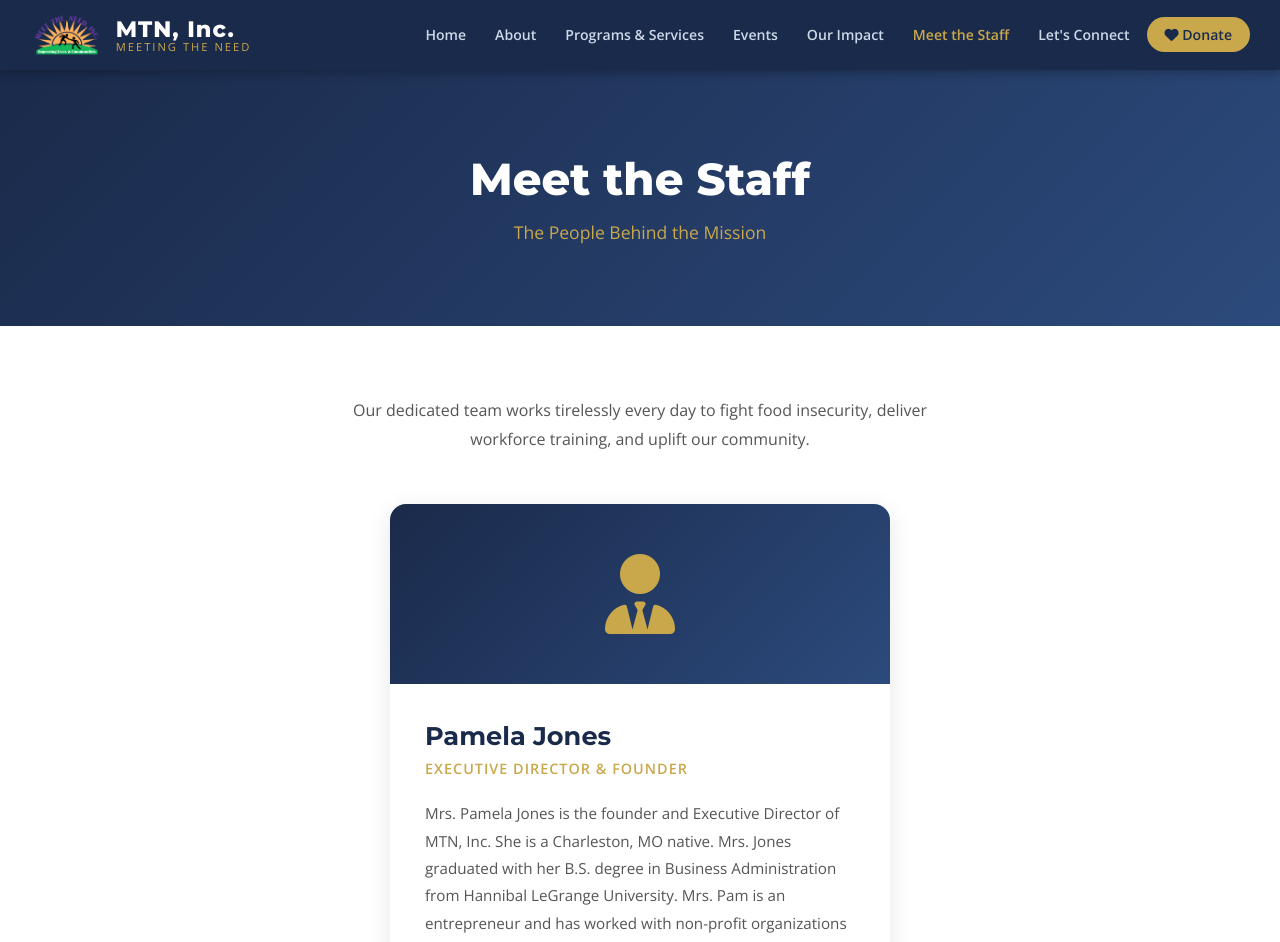
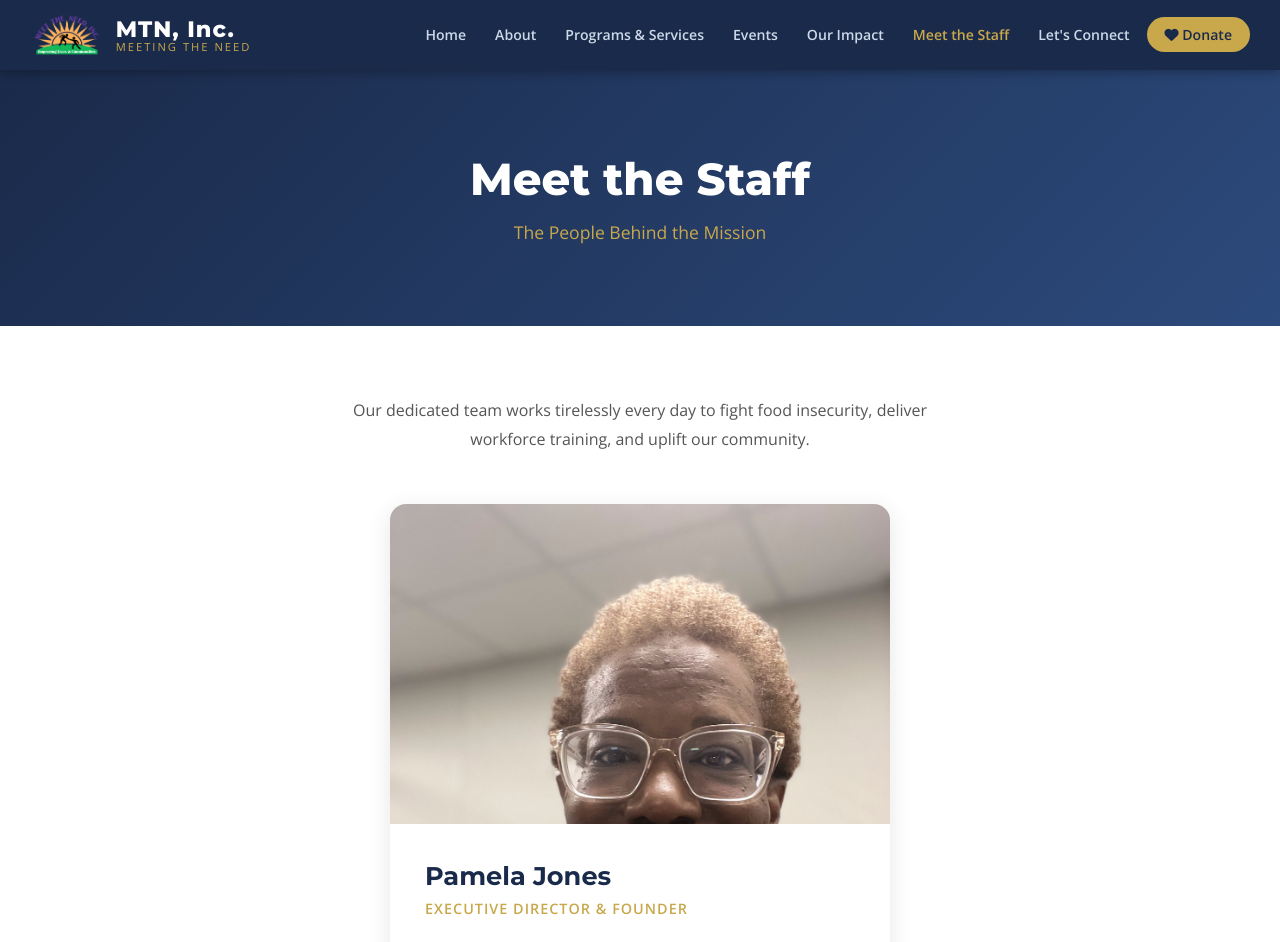
Before and after one commit to lexxiij/MTNWebsite, an Angular app: page /staff in a window 1280 px wide. Shown: the top 942 px of the page. Built offline with nearby package versions, Linux system fonts and the light colour scheme.

Commit message:
feat: move staff photo to Pam Jones card on staff page

```diff
--- a/src/app/pages/about/about.component.html
+++ b/src/app/pages/about/about.component.html
@@ -43,13 +43,10 @@
   </div>
 </section>
 
-<!-- Team Photo Section -->
+<!-- Team Stats Section -->
 <section class="about-photo-section">
   <div class="container about-photo-wrap">
-    <div class="about-photo-img">
-      <img src="assets/photos/meetthestaff.jpg" alt="Meet the MTN, Inc. staff">
-    </div>
-    <div class="about-photo-caption">
+    <div class="about-photo-caption about-photo-caption--full">
       <i class="fas fa-users"></i>
       <h3>People Behind the Mission</h3>
       <p>
--- a/src/app/pages/staff/staff.component.css
+++ b/src/app/pages/staff/staff.component.css
@@ -23,6 +23,20 @@
   box-shadow: 0 6px 25px rgba(0,0,0,0.1);
   display: flex; flex-direction: column;
   max-width: 500px; width: 100%;
+}
+
+.staff-photo-wrap {
+  width: 100%;
+  max-height: 320px;
+  overflow: hidden;
+}
+
+.staff-photo {
+  width: 100%;
+  height: 320px;
+  object-fit: cover;
+  object-position: top;
+  display: block;
 }
 
 .staff-avatar {
--- a/src/app/pages/staff/staff.component.html
+++ b/src/app/pages/staff/staff.component.html
@@ -15,7 +15,10 @@
 
   <div class="staff-grid">
     <div class="staff-card" *ngFor="let member of staffMembers">
-      <div class="staff-avatar">
+      <div class="staff-photo-wrap" *ngIf="member.photo">
+        <img [src]="member.photo" [alt]="member.name" class="staff-photo">
+      </div>
+      <div class="staff-avatar" *ngIf="!member.photo">
         <i [class]="member.icon"></i>
       </div>
       <div class="staff-info">
--- a/src/app/pages/staff/staff.component.ts
+++ b/src/app/pages/staff/staff.component.ts
@@ -13,6 +13,7 @@ export class StaffComponent {
       title: 'Executive Director & Founder',
       bio: 'Mrs. Pamela Jones is the founder and Executive Director of MTN, Inc. She is a Charleston, MO native. Mrs. Jones graduated with her B.S. degree in Business Administration from Hannibal LeGrange University. Mrs. Pam is an entrepreneur and has worked with non-profit organizations for twenty-five years helping to improve the lives of others.',
       icon: 'fas fa-user-tie',
+      photo: 'assets/photos/meetthestaff.jpg',
       contact: '573-233-2980'
     }
     // Add more staff members here as the organization grows!
```
